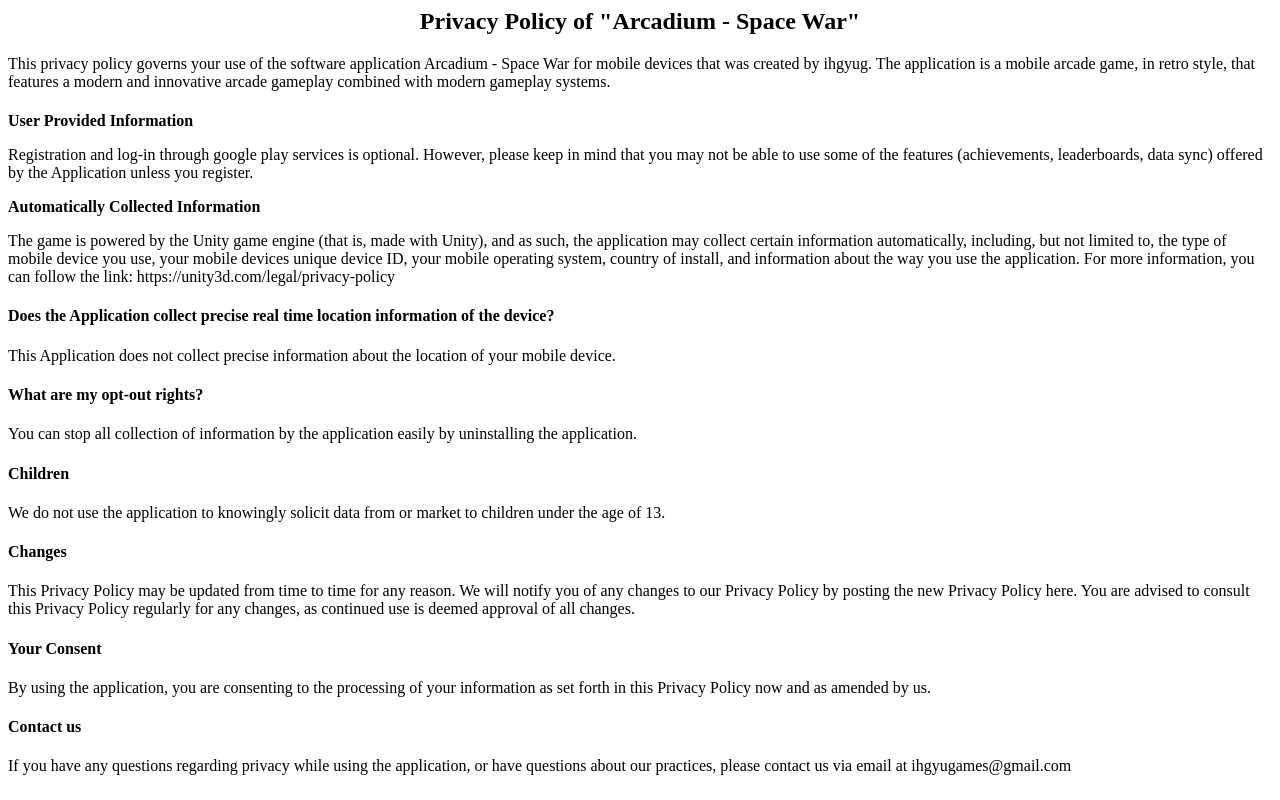
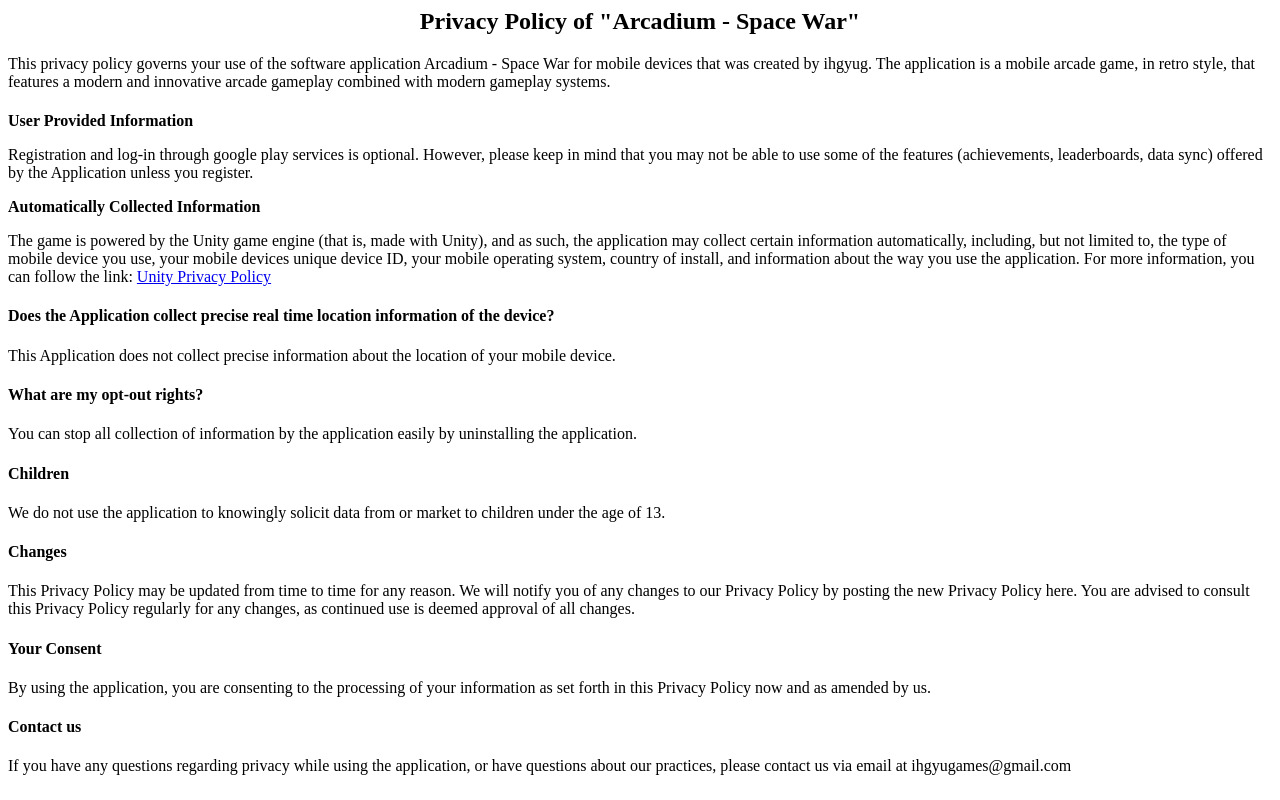
Before and after one commit to Luciano-Bercini/Arcadium2_privacy_policy, a plain HTML site: page index.html in a window 1280 px wide. Drawn offline with Linux system fonts and the light colour scheme.

Commit message:
Update index.html

```diff
--- a/index.html
+++ b/index.html
@@ -10,7 +10,7 @@
 <p></p>
 <p> The game is powered  by the Unity game engine (that is, made with Unity), and as such, the application may collect certain information automatically, including, but not limited to,
     the type of mobile device you use, your mobile devices unique device ID, your mobile operating system, country of install,
-    and information about the way you use the application. For more information, you can follow the link: https://unity3d.com/legal/privacy-policy </p>
+    and information about the way you use the application. For more information, you can follow the link: <a href="https://unity3d.com/legal/privacy-policy">Unity Privacy Policy</a> </p>
 <p></p>
 <h4></h4>
 <h4>Does the Application collect precise real time location information of the device?</h4>
```
